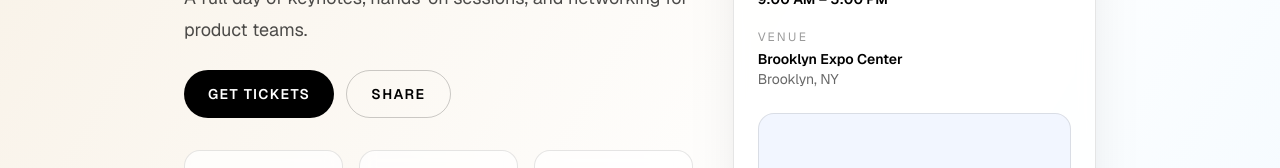
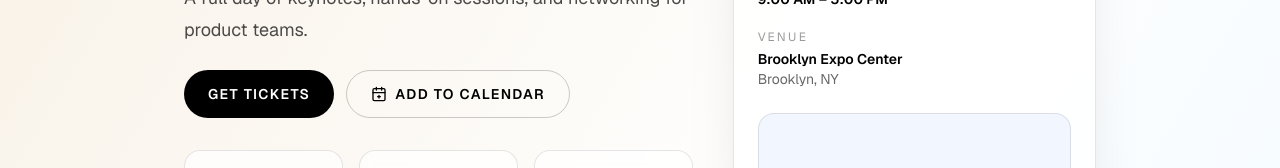
Before and after one commit to DimalJay/eventx-frontend, a Next.js app: page /event/123 in a window 1280 px wide. Shown: the part 553-721 px from the top of the page. Built offline with nearby package versions, Linux system fonts and the light colour scheme; no server answers.

Commit message:
add google calander

```diff
--- a/components/pages/EventViewPage.tsx
+++ b/components/pages/EventViewPage.tsx
@@ -6,6 +6,10 @@ const event = {
   status: "Tickets live",
   date: "Thursday, Jun 18, 2026",
   time: "9:00 AM – 5:00 PM",
+  // Machine-readable times for calendar links (local wall time + IANA tz)
+  start: "2026-06-18T09:00:00",
+  end: "2026-06-18T17:00:00",
+  timezone: "America/New_York",
   venue: "Brooklyn Expo Center",
   location: "Brooklyn, NY",
   organizer: "EventX Studio",
@@ -14,6 +18,21 @@ const event = {
   seatsLeft: 820,
   capacity: 1360,
 };
+
+// Builds a Google Calendar "add event" link (prefilled template).
+// dates expect the compact form YYYYMMDDTHHMMSS; ctz keeps the wall time correct.
+function googleCalendarUrl() {
+  const compact = (iso: string) => iso.replace(/[-:]/g, "");
+  const params = new URLSearchParams({
+    action: "TEMPLATE",
+    text: event.name,
+    dates: `${compact(event.start)}/${compact(event.end)}`,
+    ctz: event.timezone,
+    details: event.tagline,
+    location: `${event.venue}, ${event.location}`,
+  });
+  return `https://calendar.google.com/calendar/render?${params.toString()}`;
+}
 
 const highlights = [
   { label: "Attending", value: "540" },
@@ -88,12 +107,27 @@ export default function EventViewPage() {
               >
                 Get tickets
               </Link>
-              <button
-                type="button"
-                className="inline-flex h-12 items-center justify-center rounded-full border border-black/20 px-6 text-sm font-semibold uppercase tracking-widest text-black transition hover:border-black hover:bg-black/5"
+              <a
+                href={googleCalendarUrl()}
+                target="_blank"
+                rel="noopener noreferrer"
+                className="inline-flex h-12 items-center justify-center gap-2 rounded-full border border-black/20 px-6 text-sm font-semibold uppercase tracking-widest text-black transition hover:border-black hover:bg-black/5"
               >
-                Share
-              </button>
+                <svg
+                  viewBox="0 0 24 24"
+                  fill="none"
+                  stroke="currentColor"
+                  strokeWidth={2}
+                  strokeLinecap="round"
+                  strokeLinejoin="round"
+                  className="h-4 w-4"
+                  aria-hidden="true"
+                >
+                  <rect x="3" y="4" width="18" height="18" rx="2" />
+                  <path d="M16 2v4M8 2v4M3 10h18M12 14v4M10 16h4" />
+                </svg>
+                Add to calendar
+              </a>
             </div>
 
             <div className="mt-2 grid grid-cols-3 gap-4">
```
